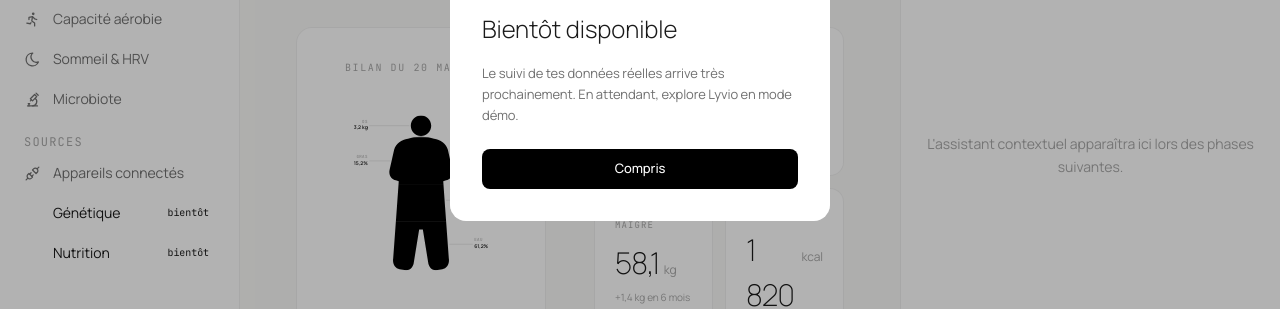
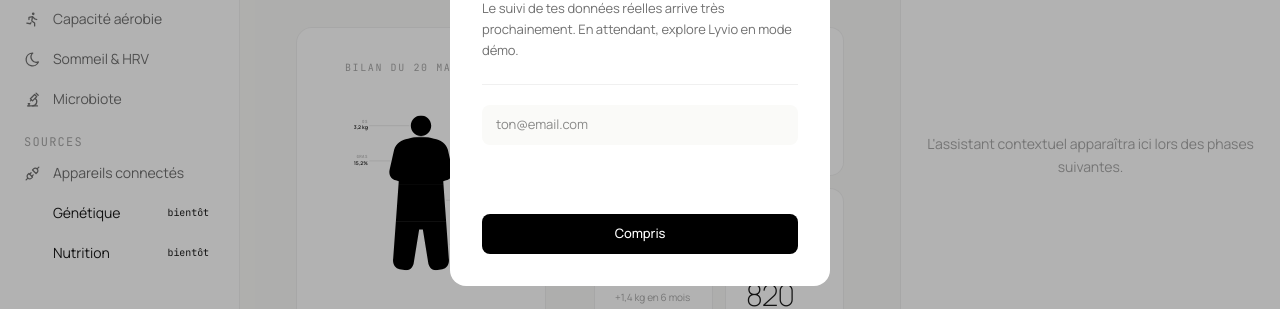
Before and after one commit to guillaume-pgr/baseline, a Next.js app: page /composition in a window 1280 px wide. Both pictures are taken after a click on the button "Passer en mode réel". Shown: the part 300-609 px from the top of the page. Built offline with nearby package versions, Linux system fonts and the light colour scheme; no server answers.

Commit message:
MODIF 3: waitlist email dans modal Bientôt disponible + migration SQL

```diff
--- a/src/components/ComingSoonModal.tsx
+++ b/src/components/ComingSoonModal.tsx
@@ -1,4 +1,7 @@
 'use client'
+
+import { useState } from 'react'
+import { createClient } from '@/lib/supabase/client'
 
 interface ComingSoonModalProps {
   open: boolean
@@ -6,7 +9,35 @@ interface ComingSoonModalProps {
 }
 
 export default function ComingSoonModal({ open, onClose }: ComingSoonModalProps) {
+  const [email, setEmail] = useState('')
+  const [status, setStatus] = useState<'idle' | 'loading' | 'success' | 'error'>('idle')
+  const [errorMsg, setErrorMsg] = useState('')
+
   if (!open) return null
+
+  const isValidEmail = (v: string) => /^[^\s@]+@[^\s@]+\.[^\s@]+$/.test(v)
+
+  const handleSubmit = async (e: React.FormEvent) => {
+    e.preventDefault()
+    if (!isValidEmail(email)) {
+      setErrorMsg('Adresse email invalide.')
+      return
+    }
+    setStatus('loading')
+    setErrorMsg('')
+    try {
+      const supabase = createClient()
+      // eslint-disable-next-line @typescript-eslint/no-explicit-any
+      const { error } = await (supabase as any).from('waitlist').insert({ email })
+      if (error && error.code !== '23505') {
+        throw error
+      }
+      setStatus('success')
+    } catch {
+      setStatus('error')
+      setErrorMsg('Une erreur est survenue. Réessaie.')
+    }
+  }
 
   return (
     <div
@@ -39,6 +70,65 @@ export default function ComingSoonModal({ open, onClose }: ComingSoonModalProps)
           Le suivi de tes données réelles arrive très prochainement. En attendant, explore Lyvio en mode démo.
         </p>
 
+        {/* Waitlist form */}
+        <div style={{ borderTop: '1px solid var(--color-line)', paddingTop: 20, marginBottom: 20 }}>
+          {status === 'success' ? (
+            <p style={{
+              fontSize: 13, fontWeight: 500,
+              color: '#5C7A4A',
+              backgroundColor: 'var(--color-lichen-soft)',
+              padding: '12px 16px',
+              borderRadius: 8,
+              textAlign: 'center',
+            }}>
+              Merci&nbsp;! On te préviendra en premier.
+            </p>
+          ) : (
+            <form onSubmit={handleSubmit} style={{ display: 'flex', flexDirection: 'column', gap: 10 }}>
+              <input
+                type="email"
+                value={email}
+                onChange={e => { setEmail(e.target.value); setErrorMsg('') }}
+                placeholder="ton@email.com"
+                style={{
+                  width: '100%',
+                  padding: '10px 14px',
+                  fontSize: 13,
+                  border: `1px solid ${errorMsg ? 'var(--color-rust)' : 'var(--color-line-2)'}`,
+                  borderRadius: 8,
+                  outline: 'none',
+                  fontFamily: 'var(--font-sans)',
+                  color: 'var(--color-ink)',
+                  backgroundColor: 'var(--color-bg)',
+                  boxSizing: 'border-box',
+                }}
+              />
+              {errorMsg && (
+                <p style={{ fontSize: 11, color: 'var(--color-rust)', margin: 0 }}>{errorMsg}</p>
+              )}
+              <button
+                type="submit"
+                disabled={status === 'loading'}
+                style={{
+                  width: '100%',
+                  padding: '10px 16px',
+                  backgroundColor: 'var(--color-lichen)',
+                  color: 'white',
+                  border: 'none',
+                  borderRadius: 8,
+                  fontSize: 13,
+                  fontWeight: 500,
+                  cursor: status === 'loading' ? 'default' : 'pointer',
+                  opacity: status === 'loading' ? 0.7 : 1,
+                  transition: 'opacity 0.15s',
+                }}
+              >
+                {status === 'loading' ? 'Envoi…' : 'Être prévenu·e au lancement'}
+              </button>
+            </form>
+          )}
+        </div>
+
         <button
           onClick={onClose}
           style={{
```
Also changed, not shown: 2 other files (tests, documents, lock files or other folders).
